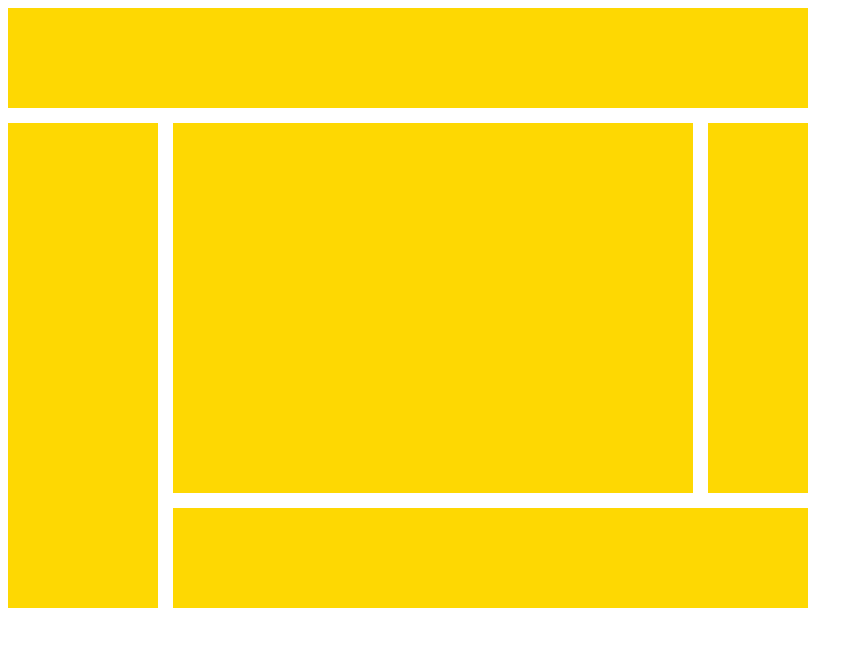
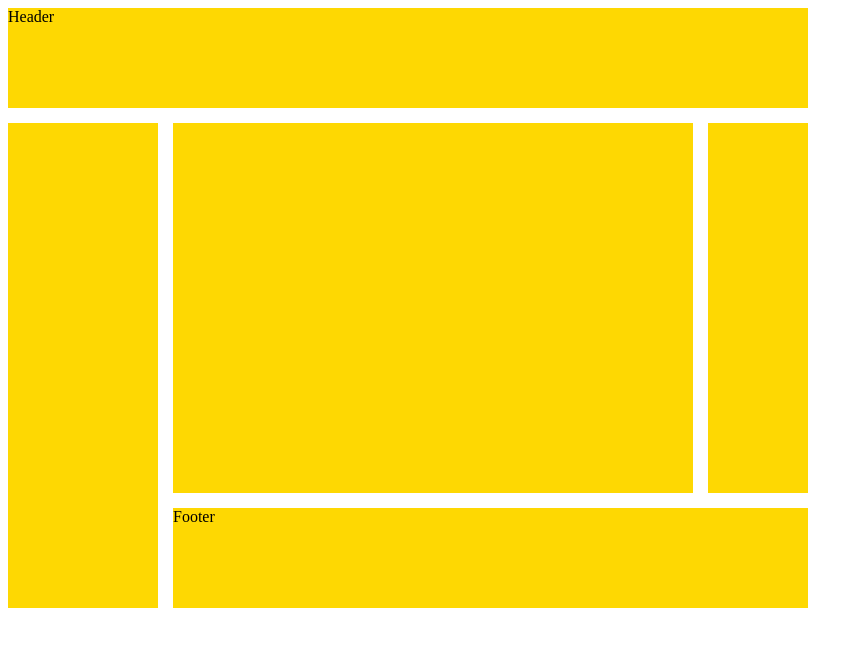
Before and after one commit to rzatalibov555/testHomework, a plain HTML site: page index.html in a window 1280 px wide. Shown: the whole page, without its empty margins (0-863 px from the left). Drawn offline with Linux system fonts and the light colour scheme.

Commit message:
obedden evvelki versiya V2.0

```diff
--- a/index.html
+++ b/index.html
@@ -9,7 +9,7 @@
 <body>
 
     <div id="r_main">
-        <div class="r_header"></div>
+        <div class="r_header">Header</div>
 
         <div class="r_nav"></div>
 
@@ -23,7 +23,7 @@
 
             </div>
 
-            <div class="r_down"></div>
+            <div class="r_down">Footer</div>
 
         </div>
 
```
